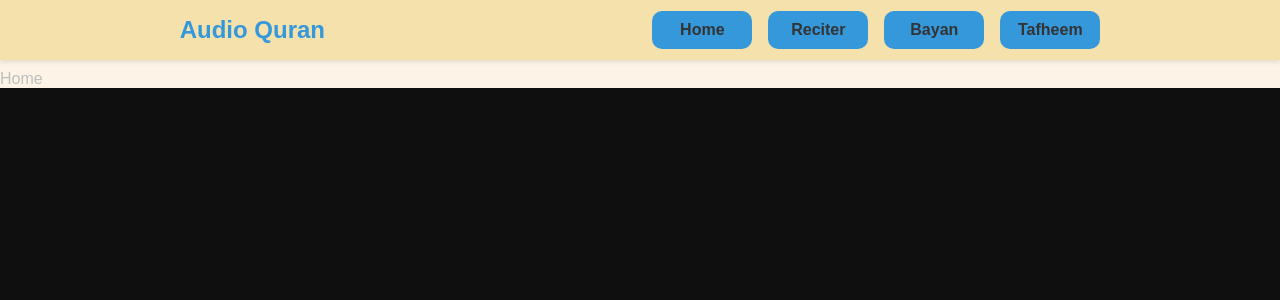
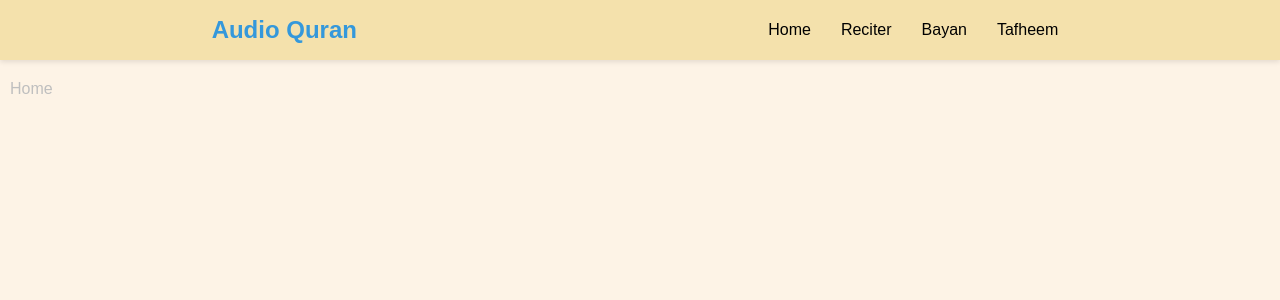
Before and after one commit to chuzair598337/um_bq_fyp, a React (Create React App) app: page / in a window 1280 px wide. Shown: the top 300 px of the page. Built offline with nearby package versions, Linux system fonts and the light colour scheme.

Commit message:
Navigation Completed

```diff
--- a/src/App.css
+++ b/src/App.css
@@ -5,12 +5,12 @@ body, html {
   height: 100%;
   width: 100%;
   font-family: Arial, sans-serif;
+  background-color: #FDF3E6;
 }
 
 .main-content {
   padding-top: 70px;
-  background-color: #FDF3E6;
-
+  margin: 10px;
 }
 
 @media (max-width: 768px) {
--- a/src/Navbar/Navbar.css
+++ b/src/Navbar/Navbar.css
@@ -37,7 +37,6 @@
   }
 
   .nav__toggle {
-    /* display: block; */
     font-size: 1.5rem;
     color: var(--title-color);
     cursor: pointer;
@@ -50,24 +49,25 @@
 
   .nav__list {
     display: flex;
-    gap: 1rem;
   }
   .nav__item{
-    background-color: #3498db;
-    width: 100px;
-    padding: 10px;
-    border-radius: 10px;
     text-align: center;
   }
 
   .nav__link {
-    color: var(--title-color);
+    margin-left: 10px;
+    color: black;
     text-decoration: none;
-    font-weight: var(--font-semi-bold);
+    font-weight: 500;
+    padding: 9px 10px;
+    border-radius: 5px;
+    transition: all 0.8s ease;
   }
 
   .nav__link:hover {
-    color: var(--first-color);
+    color: white;
+    background-color: #3A3B3C;
+    font-weight: bold;
   }
 
 
@@ -80,13 +80,13 @@
         justify-content: space-between;
     }
     .nav__menu {
-      display: none; /* Hide menu by default */
+      display: none;
       flex-direction: column;
       position: fixed;
       top: 0;
+      left: 0;
       right: 0;
-      width: 100%;
-      height: 100%;
+      bottom: 0;
       background-color: #fff;
       box-shadow: 0 2px 5px rgba(0, 0, 0, 0.2);
       transition: transform 0.3s ease;
@@ -111,11 +111,12 @@
     }
 
     .nav__close {
-      position: absolute;
-      top: 10px;
-      left: 20px;
+      display: block;
+      position: fixed;
+      top: 20px;
+      right: 20px;
       font-size: 1.5rem;
-      color: var(--title-color);
+      color: #000000;
       cursor: pointer;
     }
 
--- a/src/Navbar/Navbar.js
+++ b/src/Navbar/Navbar.js
@@ -5,6 +5,7 @@ import "./Navbar.css";
 
 const Navbar = () => {
   const [menuOpen, setMenuOpen] = useState(false);
+  const [activeNavLink, setActiveNavLink] = useState(false);
 
   const toggleMenu = () => {
     setMenuOpen(!menuOpen);
@@ -40,6 +41,8 @@ const Navbar = () => {
               </NavLink>
             </li>
           </ul>
+
+
           <div className="nav__close" id="nav-close" onClick={toggleMenu}>
             <IoClose />
           </div>
@@ -49,6 +52,7 @@ const Navbar = () => {
           <IoMenu />
         </div>
       </nav>
+
     </header>
   );
 };
```
